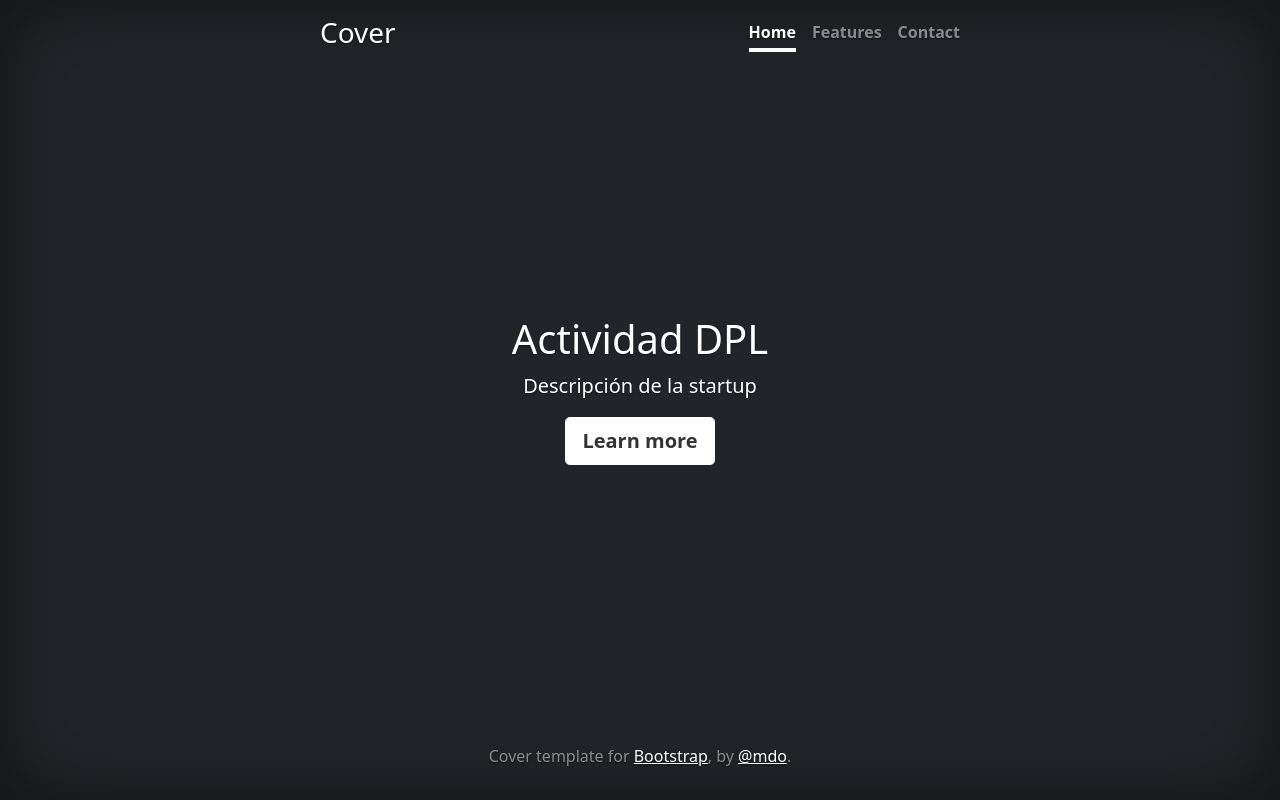
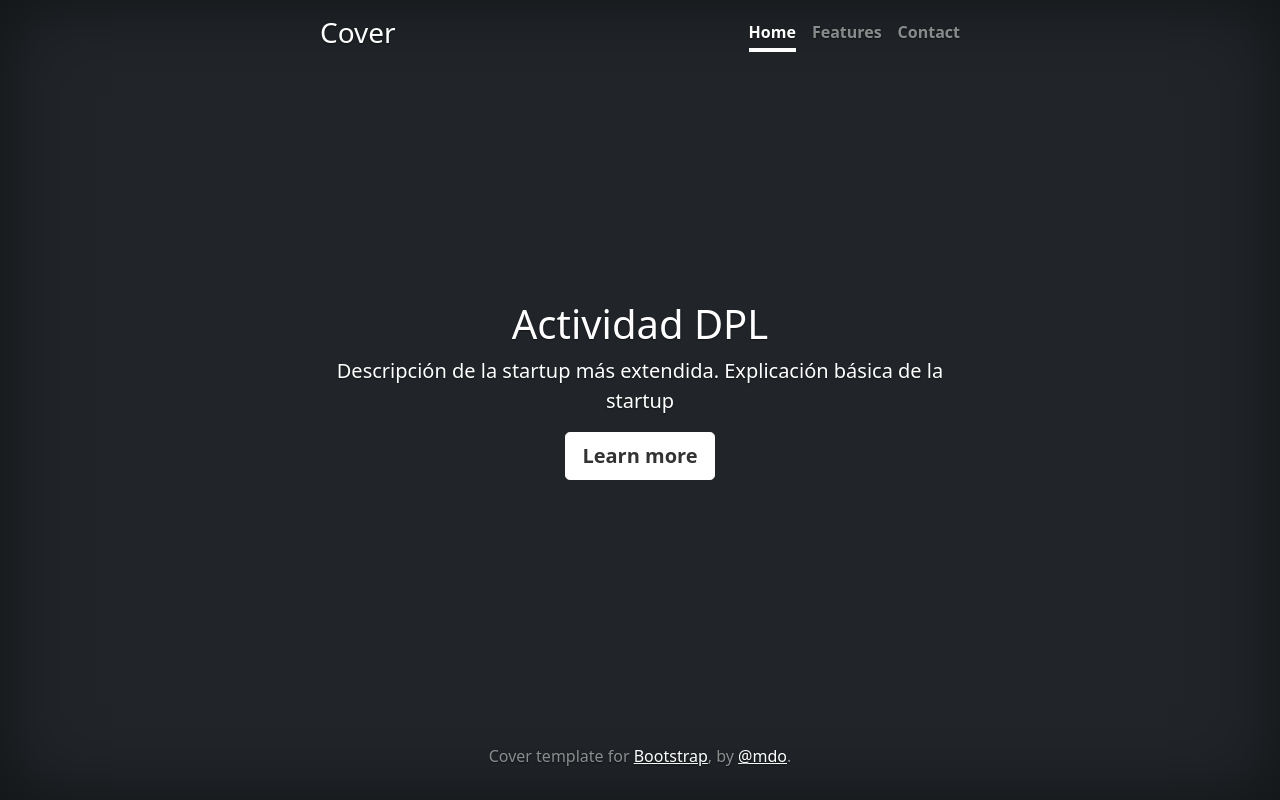
Before and after one commit to vmcabreu/git-work, a plain HTML site: page index.html in a window 1280 px wide. Drawn offline with Linux system fonts and the light colour scheme.

Commit message:
Update index.html
Añadida más información a index.html

```diff
--- a/index.html
+++ b/index.html
@@ -51,7 +51,7 @@
 
   <main class="px-3">
     <h1>Actividad DPL</h1>
-    <p class="lead">Descripción de la startup</p>
+    <p class="lead">Descripción de la startup más extendida. Explicación básica de la startup</p>
     <p class="lead">
       <a href="#" class="btn btn-lg btn-secondary fw-bold border-white bg-white">Learn more</a>
     </p>
```
